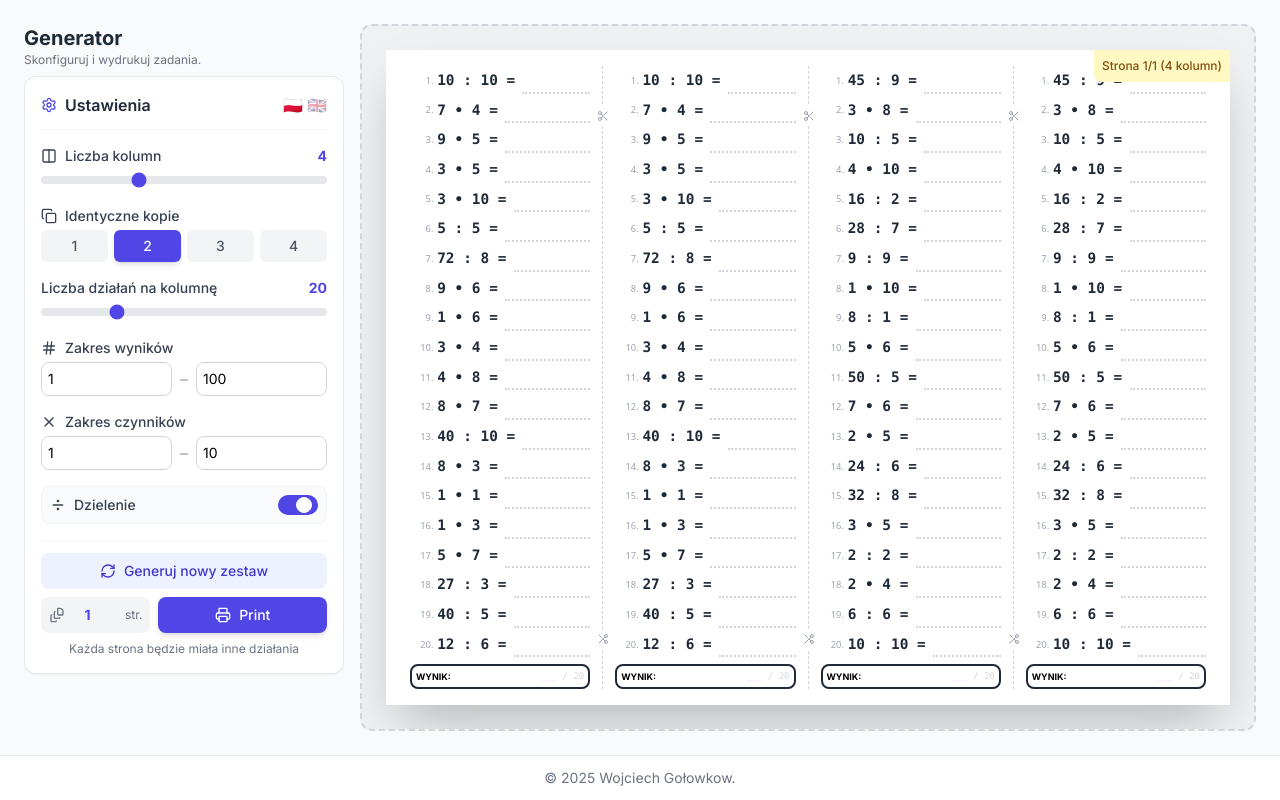
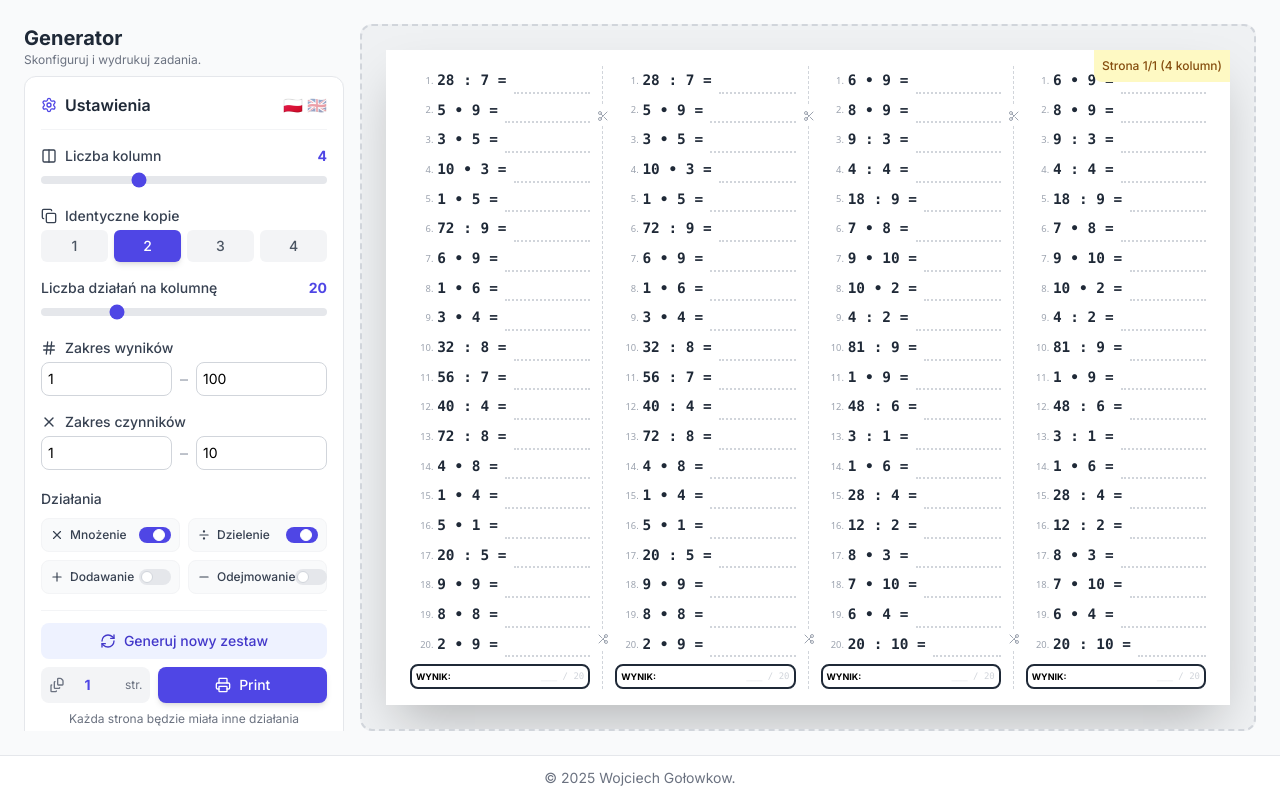
Before and after one commit to golonko/tabliczka-mnozenia, a React (Vite) app: page / in a window 1280 px wide. Built offline with nearby package versions, Linux system fonts and the light colour scheme.

Commit message:
subtraction, addition

```diff
--- a/App.tsx
+++ b/App.tsx
@@ -13,7 +13,10 @@ const App: React.FC = () => {
     problemCount: 20,
     columns: 4,
     copies: 2,
+    allowMultiplication: true,
     allowDivision: true,
+    allowAddition: false,
+    allowSubtraction: false,
     minResult: 1,
     maxResult: 100,
     minFactor: 1,
@@ -37,7 +40,12 @@ const App: React.FC = () => {
         // Generate one set for this group
         const groupSet = generateProblems(
           settings.problemCount,
-          settings.allowDivision,
+          {
+            multiply: settings.allowMultiplication,
+            divide: settings.allowDivision,
+            add: settings.allowAddition,
+            subtract: settings.allowSubtraction,
+          },
           settings.minResult,
           settings.maxResult,
           settings.minFactor,
@@ -76,7 +84,10 @@ const App: React.FC = () => {
     settings.problemCount,
     settings.columns,
     settings.copies,
+    settings.allowMultiplication,
     settings.allowDivision,
+    settings.allowAddition,
+    settings.allowSubtraction,
     settings.minResult,
     settings.maxResult,
     settings.minFactor,
--- a/components/SettingsPanel.tsx
+++ b/components/SettingsPanel.tsx
@@ -1,6 +1,6 @@
 import React from 'react';
 import { GeneratorSettings } from '../types';
-import { Settings, Printer, RefreshCw, Divide, Copy, Hash, X, Columns, FileStack } from 'lucide-react';
+import { Settings, Printer, RefreshCw, Divide, Copy, Hash, X, Columns, FileStack, Plus, Minus } from 'lucide-react';
 import { Language, Translations } from '../locales';
 
 interface SettingsPanelProps {
@@ -178,10 +178,31 @@ const SettingsPanel: React.FC<SettingsPanelProps> = ({
         </div>
       </div>
 
-      {/* Toggles */}
+      {/* Operations */}
+      <div className="space-y-2">
+        <label className="text-sm font-medium text-gray-700">{t.operations}</label>
+        <div className="grid grid-cols-2 gap-2">
+          {/* Multiplication */}
           <div className="flex items-center justify-between p-2 bg-gray-50 rounded-lg border border-gray-100">
-        <div className="flex items-center gap-2 text-sm font-medium text-gray-700">
-          <Divide className="w-4 h-4" />
+            <div className="flex items-center gap-1.5 text-xs font-medium text-gray-700">
+              <X className="w-3.5 h-3.5" />
+              {t.multiplication}
+            </div>
+            <label className="relative inline-flex items-center cursor-pointer">
+              <input
+                type="checkbox"
+                checked={settings.allowMultiplication}
+                onChange={(e) => handleChange('allowMultiplication', e.target.checked)}
+                className="sr-only peer"
+              />
+              <div className="w-8 h-4 bg-gray-200 peer-focus:outline-none peer-focus:ring-2 peer-focus:ring-indigo-300 rounded-full peer peer-checked:after:translate-x-full peer-checked:after:border-white after:content-[''] after:absolute after:top-[2px] after:left-[2px] after:bg-white after:border-gray-300 after:border after:rounded-full after:h-3 after:w-3 after:transition-all peer-checked:bg-indigo-600"></div>
+            </label>
+          </div>
+
+          {/* Division */}
+          <div className="flex items-center justify-between p-2 bg-gray-50 rounded-lg border border-gray-100">
+            <div className="flex items-center gap-1.5 text-xs font-medium text-gray-700">
+              <Divide className="w-3.5 h-3.5" />
               {t.division}
             </div>
             <label className="relative inline-flex items-center cursor-pointer">
@@ -191,8 +212,44 @@ const SettingsPanel: React.FC<SettingsPanelProps> = ({
                 onChange={(e) => handleChange('allowDivision', e.target.checked)}
                 className="sr-only peer"
               />
-          <div className="w-10 h-5 bg-gray-200 peer-focus:outline-none peer-focus:ring-2 peer-focus:ring-indigo-300 rounded-full peer peer-checked:after:translate-x-full peer-checked:after:border-white after:content-[''] after:absolute after:top-[2px] after:left-[2px] after:bg-white after:border-gray-300 after:border after:rounded-full after:h-4 after:w-4 after:transition-all peer-checked:bg-indigo-600"></div>
+              <div className="w-8 h-4 bg-gray-200 peer-focus:outline-none peer-focus:ring-2 peer-focus:ring-indigo-300 rounded-full peer peer-checked:after:translate-x-full peer-checked:after:border-white after:content-[''] after:absolute after:top-[2px] after:left-[2px] after:bg-white after:border-gray-300 after:border after:rounded-full after:h-3 after:w-3 after:transition-all peer-checked:bg-indigo-600"></div>
             </label>
+          </div>
+
+          {/* Addition */}
+          <div className="flex items-center justify-between p-2 bg-gray-50 rounded-lg border border-gray-100">
+            <div className="flex items-center gap-1.5 text-xs font-medium text-gray-700">
+              <Plus className="w-3.5 h-3.5" />
+              {t.addition}
+            </div>
+            <label className="relative inline-flex items-center cursor-pointer">
+              <input
+                type="checkbox"
+                checked={settings.allowAddition}
+                onChange={(e) => handleChange('allowAddition', e.target.checked)}
+                className="sr-only peer"
+              />
+              <div className="w-8 h-4 bg-gray-200 peer-focus:outline-none peer-focus:ring-2 peer-focus:ring-indigo-300 rounded-full peer peer-checked:after:translate-x-full peer-checked:after:border-white after:content-[''] after:absolute after:top-[2px] after:left-[2px] after:bg-white after:border-gray-300 after:border after:rounded-full after:h-3 after:w-3 after:transition-all peer-checked:bg-indigo-600"></div>
+            </label>
+          </div>
+
+          {/* Subtraction */}
+          <div className="flex items-center justify-between p-2 bg-gray-50 rounded-lg border border-gray-100">
+            <div className="flex items-center gap-1.5 text-xs font-medium text-gray-700">
+              <Minus className="w-3.5 h-3.5" />
+              {t.subtraction}
+            </div>
+            <label className="relative inline-flex items-center cursor-pointer">
+              <input
+                type="checkbox"
+                checked={settings.allowSubtraction}
+                onChange={(e) => handleChange('allowSubtraction', e.target.checked)}
+                className="sr-only peer"
+              />
+              <div className="w-8 h-4 bg-gray-200 peer-focus:outline-none peer-focus:ring-2 peer-focus:ring-indigo-300 rounded-full peer peer-checked:after:translate-x-full peer-checked:after:border-white after:content-[''] after:absolute after:top-[2px] after:left-[2px] after:bg-white after:border-gray-300 after:border after:rounded-full after:h-3 after:w-3 after:transition-all peer-checked:bg-indigo-600"></div>
+            </label>
+          </div>
+        </div>
       </div>
 
       <div className="pt-3 border-t border-gray-100 flex flex-col gap-2">
--- a/locales.ts
+++ b/locales.ts
@@ -12,7 +12,11 @@ export interface Translations {
   problemsPerColumn: string;
   resultRange: string;
   factorRange: string;
+  operations: string;
+  multiplication: string;
   division: string;
+  addition: string;
+  subtraction: string;
   generateNew: string;
   pagesAbbr: string;
   eachPageDifferent: string;
@@ -36,7 +40,11 @@ export const translations: Record<Language, Translations> = {
     problemsPerColumn: 'Liczba działań na kolumnę',
     resultRange: 'Zakres wyników',
     factorRange: 'Zakres czynników',
+    operations: 'Działania',
+    multiplication: 'Mnożenie',
     division: 'Dzielenie',
+    addition: 'Dodawanie',
+    subtraction: 'Odejmowanie',
     generateNew: 'Generuj nowy zestaw',
     pagesAbbr: 'str.',
     eachPageDifferent: 'Każda strona będzie miała inne działania',
@@ -58,7 +66,11 @@ export const translations: Record<Language, Translations> = {
     problemsPerColumn: 'Problems per column',
     resultRange: 'Result range',
     factorRange: 'Factor range',
+    operations: 'Operations',
+    multiplication: 'Multiplication',
     division: 'Division',
+    addition: 'Addition',
+    subtraction: 'Subtraction',
     generateNew: 'Generate new set',
     pagesAbbr: 'pgs',
     eachPageDifferent: 'Each page will have different problems',
--- a/services/mathGenerator.ts
+++ b/services/mathGenerator.ts
@@ -1,15 +1,31 @@
-import { MathProblem } from '../types';
+import { MathProblem, Operation } from '../types';
+
+interface OperationFlags {
+  multiply: boolean;
+  divide: boolean;
+  add: boolean;
+  subtract: boolean;
+}
 
 export const generateProblems = (
   count: number,
-  allowDivision: boolean,
+  operationFlags: OperationFlags,
   minResult: number,
   maxResult: number,
   minFactorLimit: number,
   maxFactorLimit: number
 ): MathProblem[] => {
   const problems: MathProblem[] = [];
-  const operations = allowDivision ? ['multiply', 'divide'] : ['multiply'];
+
+  // Build list of enabled operations
+  const operations: Operation[] = [];
+  if (operationFlags.multiply) operations.push('multiply');
+  if (operationFlags.divide) operations.push('divide');
+  if (operationFlags.add) operations.push('add');
+  if (operationFlags.subtract) operations.push('subtract');
+
+  // Fallback to multiplication if nothing is selected
+  if (operations.length === 0) operations.push('multiply');
 
   // Track used problems to avoid duplicates within the set
   const usedProblems = new Set<string>();
@@ -21,7 +37,14 @@ export const generateProblems = (
   while (problems.length < count && attempts < MAX_ATTEMPTS) {
     attempts++;
 
-    // Strategy:
+    const operation = operations[Math.floor(Math.random() * operations.length)];
+
+    let display = '';
+    let operandA = 0;
+    let operandB = 0;
+
+    if (operation === 'multiply' || operation === 'divide') {
+      // Strategy for multiplication/division:
       // 1. Pick Factor A randomly between minFactorLimit and maxFactorLimit
       // 2. Calculate valid range for Factor B so that product is within [minResult, maxResult]
       // 3. Ensure Factor B is also within [minFactorLimit, maxFactorLimit]
@@ -45,12 +68,6 @@ export const generateProblems = (
       // Double check constraints (redundant but safe)
       if (product < minResult || product > maxResult) continue;
 
-    const operation = operations[Math.floor(Math.random() * operations.length)] as 'multiply' | 'divide';
-
-    let display = '';
-    let operandA = factorA;
-    let operandB = factorB;
-
       if (operation === 'multiply') {
         // Randomize order of factors
         if (Math.random() > 0.5) {
@@ -63,11 +80,40 @@ export const generateProblems = (
         display = `${operandA} • ${operandB} =`;
       } else {
         // Division: Product / Factor = Factor
-      // product : divisor = ?
         const divisor = Math.random() > 0.5 ? factorA : factorB;
         operandA = product;
         operandB = divisor;
         display = `${operandA} : ${operandB} =`;
+      }
+    } else if (operation === 'add') {
+      // Addition: A + B = Result (within minResult to maxResult)
+      // Pick result first, then split it
+      const result = Math.floor(Math.random() * (maxResult - minResult + 1)) + minResult;
+
+      // Pick operandA between minFactorLimit and min(maxFactorLimit, result - minFactorLimit)
+      const maxA = Math.min(maxFactorLimit, result - minFactorLimit);
+      if (maxA < minFactorLimit) continue;
+
+      operandA = Math.floor(Math.random() * (maxA - minFactorLimit + 1)) + minFactorLimit;
+      operandB = result - operandA;
+
+      // Ensure operandB is also within factor limits
+      if (operandB < minFactorLimit || operandB > maxFactorLimit) continue;
+
+      display = `${operandA} + ${operandB} =`;
+    } else if (operation === 'subtract') {
+      // Subtraction: A - B = Result (within minResult to maxResult, result >= 0)
+      // Pick result first, then determine A and B
+      const result = Math.floor(Math.random() * (maxResult - minResult + 1)) + minResult;
+
+      // Pick operandB (what we subtract) within factor limits
+      operandB = Math.floor(Math.random() * (maxFactorLimit - minFactorLimit + 1)) + minFactorLimit;
+      operandA = result + operandB;
+
+      // Ensure operandA is reasonable (not too large)
+      if (operandA > maxResult + maxFactorLimit) continue;
+
+      display = `${operandA} − ${operandB} =`;
     }
 
     // Skip if this exact problem was already generated
```
Also changed, not shown: types.ts (+6 -1 lines). Lines whose indentation alone changed are shown as unchanged.
